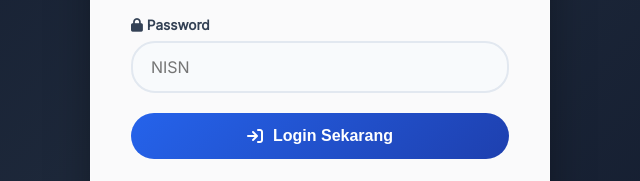
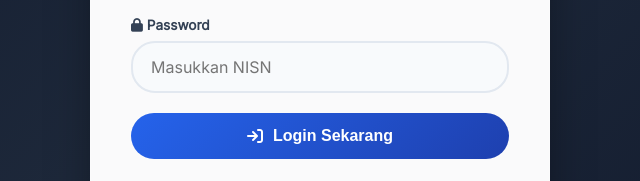
Before and after one commit to sdngbr01-source/ASAT-KLS-4, a plain HTML site: page login.html in a window 1280 px wide. Shown: the part 412-593 px from the top of the page, 320-960 px from the left. Drawn offline with Linux system fonts and the light colour scheme.

Commit message:
Update login.html

```diff
--- a/login.html
+++ b/login.html
@@ -135,7 +135,7 @@
 
             <div class="form-group">
                 <label><i class="fas fa-lock"></i> Password</label>
-                <input type="text" id="password" placeholder="NISN" required>
+                <input type="text" id="password" placeholder="Masukkan NISN" required>
             </div>
 
             <div class="form-group" id="kelasSelect" style="display: none;">
```
